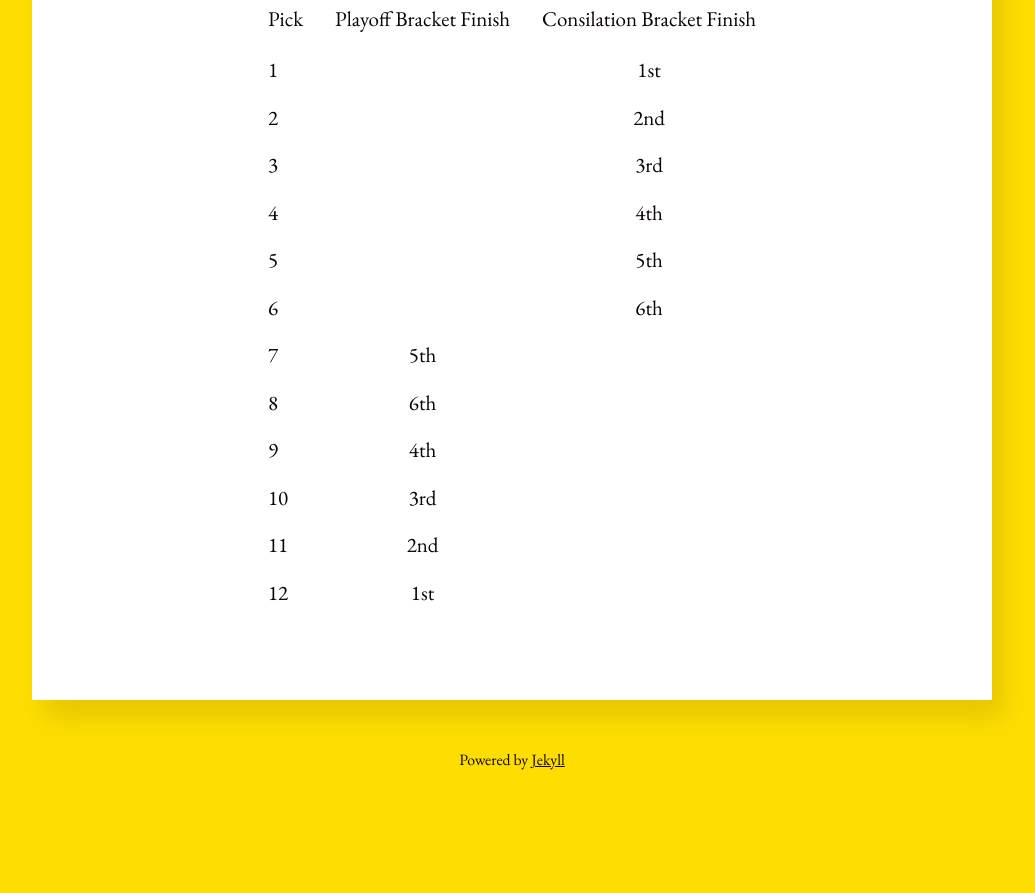
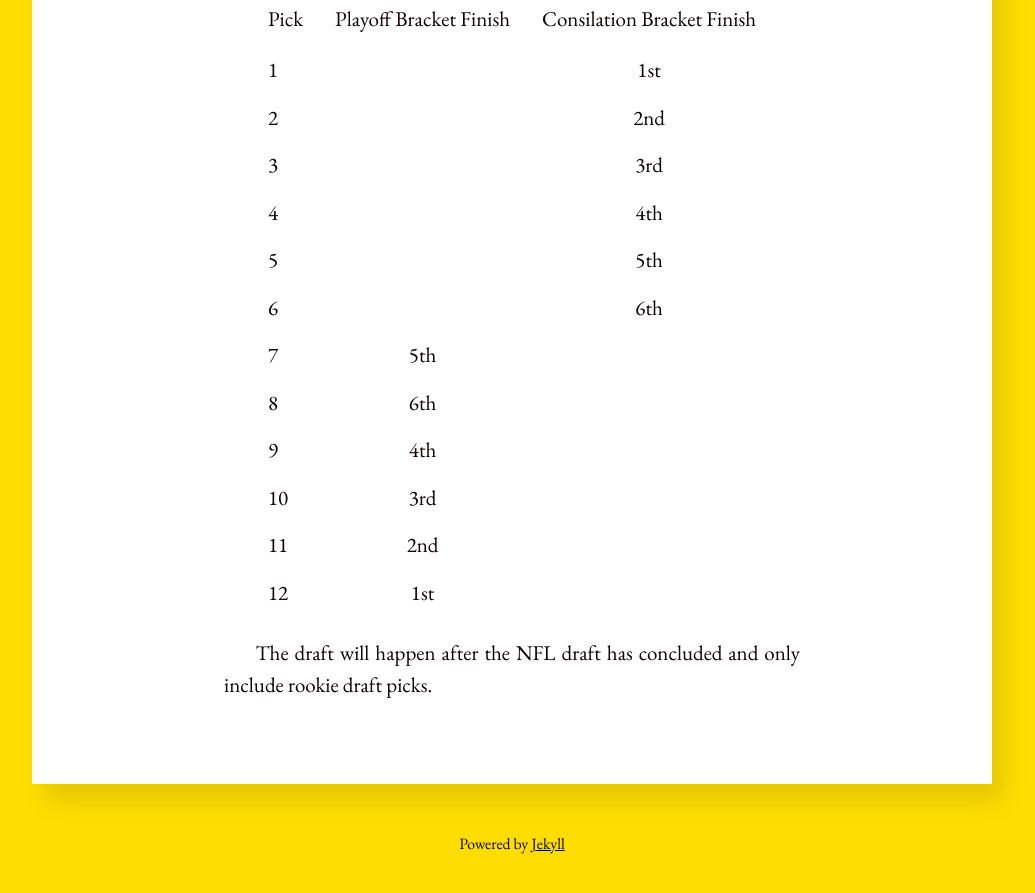
Before and after one commit to swoicik/fantasyfootball, a Jekyll site: the page built from index.md, in a window 1280 px wide and 900 px high, scrolled down 1822 px. Shown: the top 893 px of the window, without its empty margins (128-1163 px from the left). Built offline with Jekyll 4.4.1, drawn with Linux system fonts in a browser that asks for light colours; before the commit the page ends 2638 px from its top, so only the background shows below that.

Commit message:
Update index.md

```diff
--- a/index.md
+++ b/index.md
@@ -41,3 +41,5 @@ The draft order is determined by the team's finish in the playoff and consilatio
 | 10    | 3rd                     |                             |
 | 11    | 2nd                     |                             |
 | 12    | 1st                     |                             |
+
+The draft will happen after the NFL draft has concluded and only include rookie draft picks.
```
